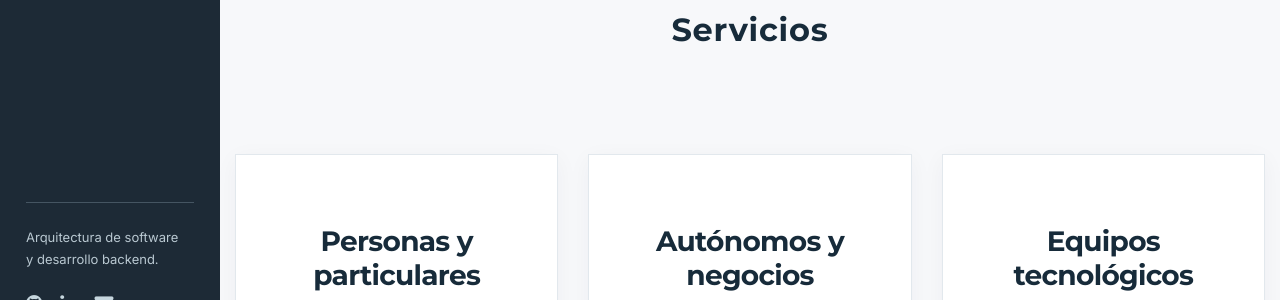
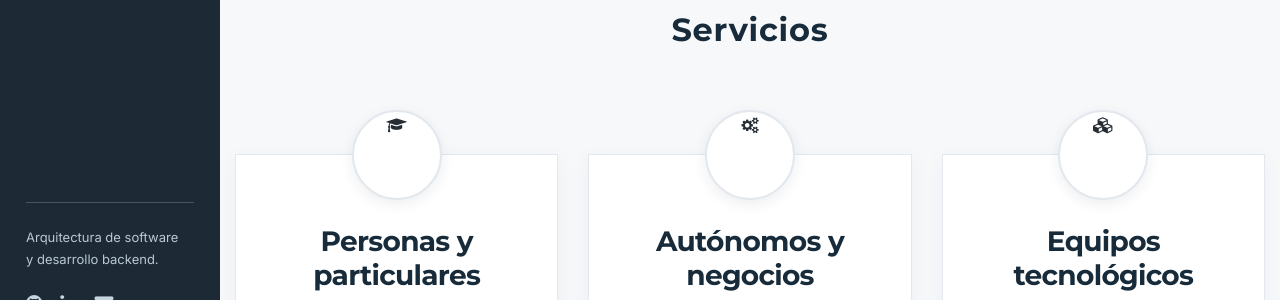
Before and after one commit to dabiz-me/dabiz.me, a Jekyll site: the page built from index.html, in a window 1280 px wide. Shown: the part 549-849 px from the top of the page. Built offline with Jekyll 4.4.1, drawn with Linux system fonts in a browser that asks for light colours.

Commit message:
feat(v3.1): restore technical service depth and consistent iconography

```diff
--- a/_includes/audience_section.html
+++ b/_includes/audience_section.html
@@ -2,9 +2,9 @@
   <div class="container-fluid">
     <div class="section-title text-center"><div class="border-center"></div><h2 id="audiences-title">Servicios</h2><div class="border-center"></div></div>
     <div class="row">
-      <div class="col-lg-4 col-md-6 dabiz-audience-column"><article class="services-box text-center"><h3>Personas y particulares</h3><p>Aprende a utilizar IA y herramientas digitales, desde cero y a tu ritmo.</p><a href="{{ '/ia-y-tecnologia/' | relative_url }}">IA y acompañamiento tecnológico</a></article></div>
-      <div class="col-lg-4 col-md-6 dabiz-audience-column"><article class="services-box text-center"><h3>Autónomos y negocios</h3><p>Mejora procesos, conecta herramientas y reduce tareas manuales.</p><a href="{{ '/soluciones-negocios/' | relative_url }}">Soluciones para negocios</a></article></div>
-      <div class="col-lg-4 col-md-6 dabiz-audience-column"><article class="services-box text-center"><h3>Equipos tecnológicos</h3><p>Arquitectura, backend e integraciones para sistemas que necesitan evolucionar.</p><a href="{{ '/ingenieria-software/' | relative_url }}">Ingeniería de software</a></article></div>
+      <div class="col-lg-4 col-md-6 dabiz-audience-column"><article class="services-box text-center"><div class="services-box-logo dabiz-service-icon" aria-hidden="true"><i class="fa fa-graduation-cap" aria-hidden="true"></i></div><h3>Personas y particulares</h3><p>Aprende a utilizar IA y herramientas digitales, desde cero y a tu ritmo.</p><a href="{{ '/ia-y-tecnologia/' | relative_url }}">IA y acompañamiento tecnológico</a></article></div>
+      <div class="col-lg-4 col-md-6 dabiz-audience-column"><article class="services-box text-center"><div class="services-box-logo dabiz-service-icon" aria-hidden="true"><i class="fa fa-cogs" aria-hidden="true"></i></div><h3>Autónomos y negocios</h3><p>Mejora procesos, conecta herramientas y reduce tareas manuales.</p><a href="{{ '/soluciones-negocios/' | relative_url }}">Soluciones para negocios</a></article></div>
+      <div class="col-lg-4 col-md-6 dabiz-audience-column"><article class="services-box text-center"><div class="services-box-logo dabiz-service-icon" aria-hidden="true"><i class="fa fa-cubes" aria-hidden="true"></i></div><h3>Equipos tecnológicos</h3><p>Arquitectura, backend e integraciones para sistemas que necesitan evolucionar.</p><a href="{{ '/ingenieria-software/' | relative_url }}">Ingeniería de software</a></article></div>
     </div>
     <p class="text-center dabiz-audience-more"><a href="{{ '/servicios/' | relative_url }}">Ver todos los servicios <i class="fa fa-long-arrow-right" aria-hidden="true"></i></a></p>
   </div>
```
